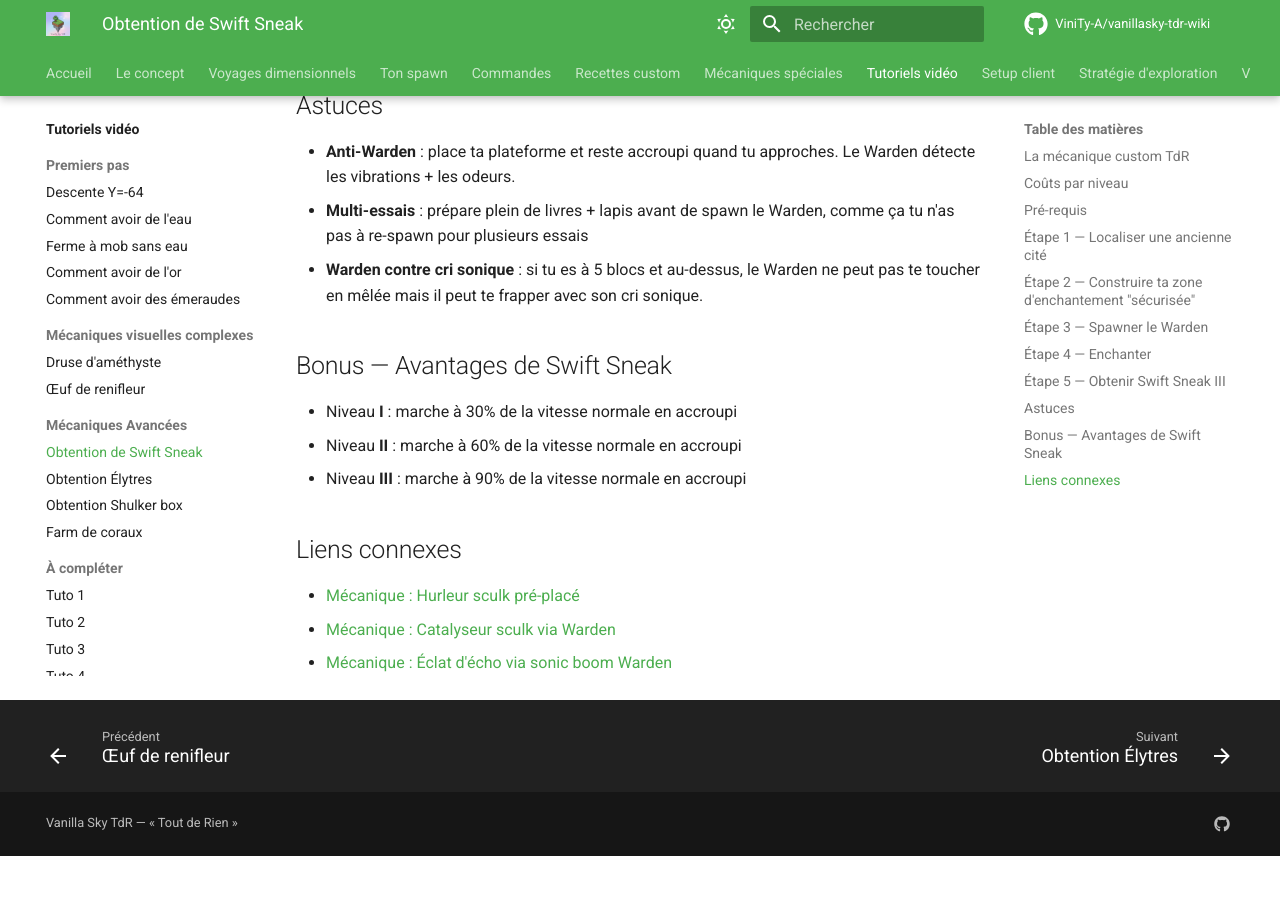
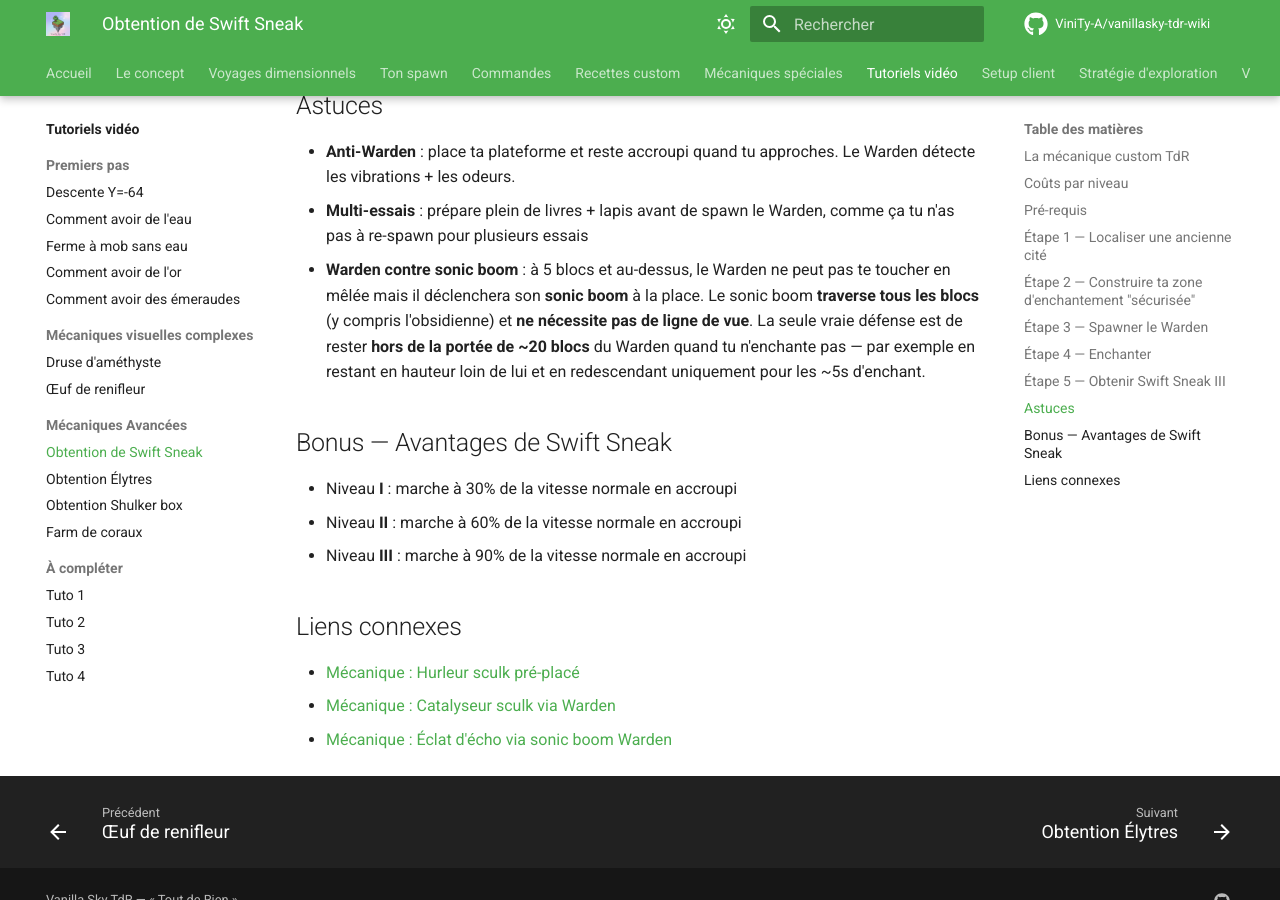
Before and after one commit to ViniTy-A/vanillasky-tdr-wiki, an MkDocs documentation site: the page built from docs/tutoriels/obtention-swift-sneak.md, in a window 1280 px wide and 900 px high, scrolled down 2701 px. Built offline with MkDocs 1.6.1 and Material for MkDocs 9.7.7, drawn with Linux system fonts in a browser that asks for light colours; comment, search, counter and statistics services are not loaded; before the commit the page ends 3557 px from its top, so only the background shows below that.

Commit message:
fix: sonic boom traverse l'obsidienne (j'avais inventé le contraire)

```diff
--- a/docs/tutoriels/obtention-swift-sneak.md
+++ b/docs/tutoriels/obtention-swift-sneak.md
@@ -91,7 +91,7 @@ Le niveau 3 ne sort jamais directement de la table (capé à 30, minCost III = 3
 
 - **Anti-Warden** : place ta plateforme et reste accroupi quand tu approches. Le Warden détecte les vibrations + les odeurs.
 - **Multi-essais** : prépare plein de livres + lapis avant de spawn le Warden, comme ça tu n'as pas à re-spawn pour plusieurs essais
-- **Warden contre cri sonique** : si tu es à 5 blocs et au-dessus, le Warden ne peut pas te toucher en mêlée mais il peut te frapper avec son cri sonique.
+- **Warden contre sonic boom** : à 5 blocs et au-dessus, le Warden ne peut pas te toucher en mêlée mais il déclenchera son **sonic boom** à la place. Le sonic boom **traverse tous les blocs** (y compris l'obsidienne) et **ne nécessite pas de ligne de vue**. La seule vraie défense est de rester **hors de la portée de ~20 blocs** du Warden quand tu n'enchante pas — par exemple en restant en hauteur loin de lui et en redescendant uniquement pour les ~5s d'enchant.
 
 ## Bonus — Avantages de Swift Sneak
 
```
